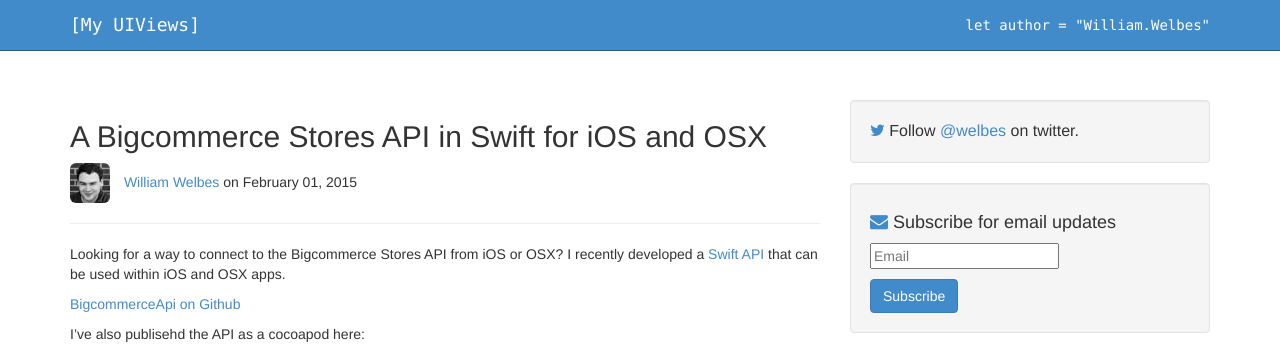
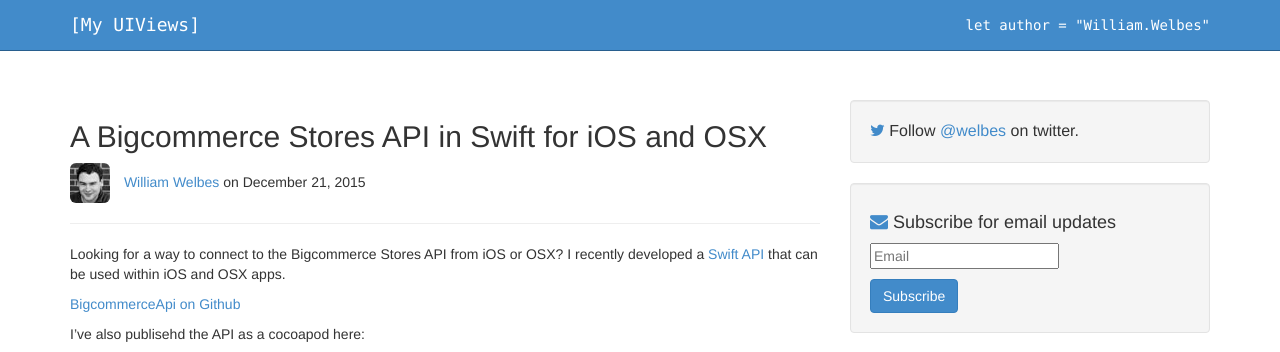
Before and after one commit to welbesw/welbesw.github.io, a Jekyll site: the page built from _posts/2015-12-21-bigcommerce-swift-api.markdown, in a window 1280 px wide and 1233 px high. Shown: the top 352 px of the window. Built offline with Jekyll 4.4.1, drawn with Linux system fonts in a browser that asks for light colours; Markdown is read by kramdown in place of the engine named in the settings; comment, search, counter and statistics services are not loaded; some of the changed lines change nothing that is shown.

Commit message:
Tweak blog posting on Bigcommerce API.

```diff
--- a/_posts/2015-12-21-bigcommerce-swift-api.markdown
+++ b/_posts/2015-12-21-bigcommerce-swift-api.markdown
@@ -1,9 +1,8 @@
 ---
 layout: post
 title:  "A Bigcommerce Stores API in Swift for iOS and OSX"
-date:   2015-02-01 10:00:00
+date:   2015-12-21 15:34:00
 tags: Swift
-image: /img/the-presidents-for-ios-screenshots.png
 description: "Looking for a way to connect to the Bigcommerce Stores API via iOS or OSX?  I've developed a simple Swift api while developing my app Order View for Bigcommerce."
 excerpt: "Looking for a way to connect to the Bigcommerce Stores API from iOS or OSX?  I recently developed a Swift API that can be used within iOS and OSX apps.<br/><br/>"
 ---
```
